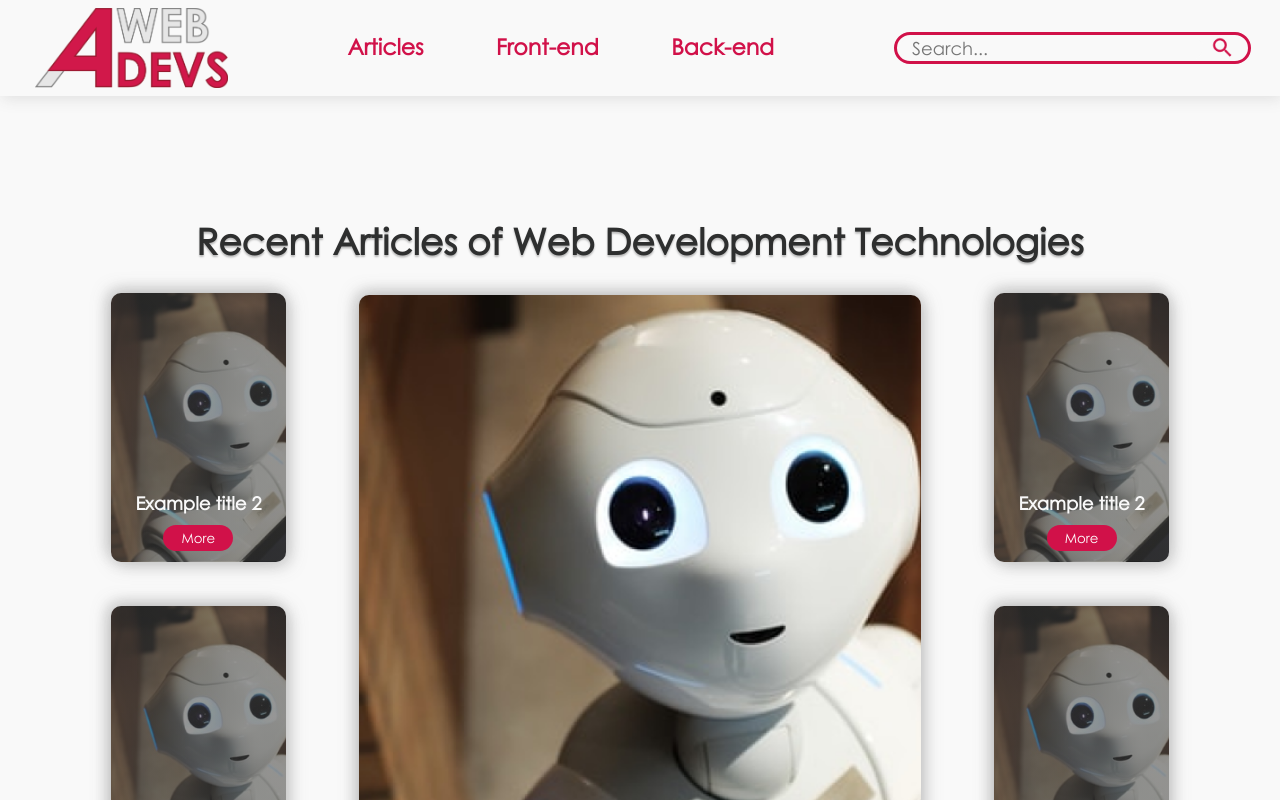
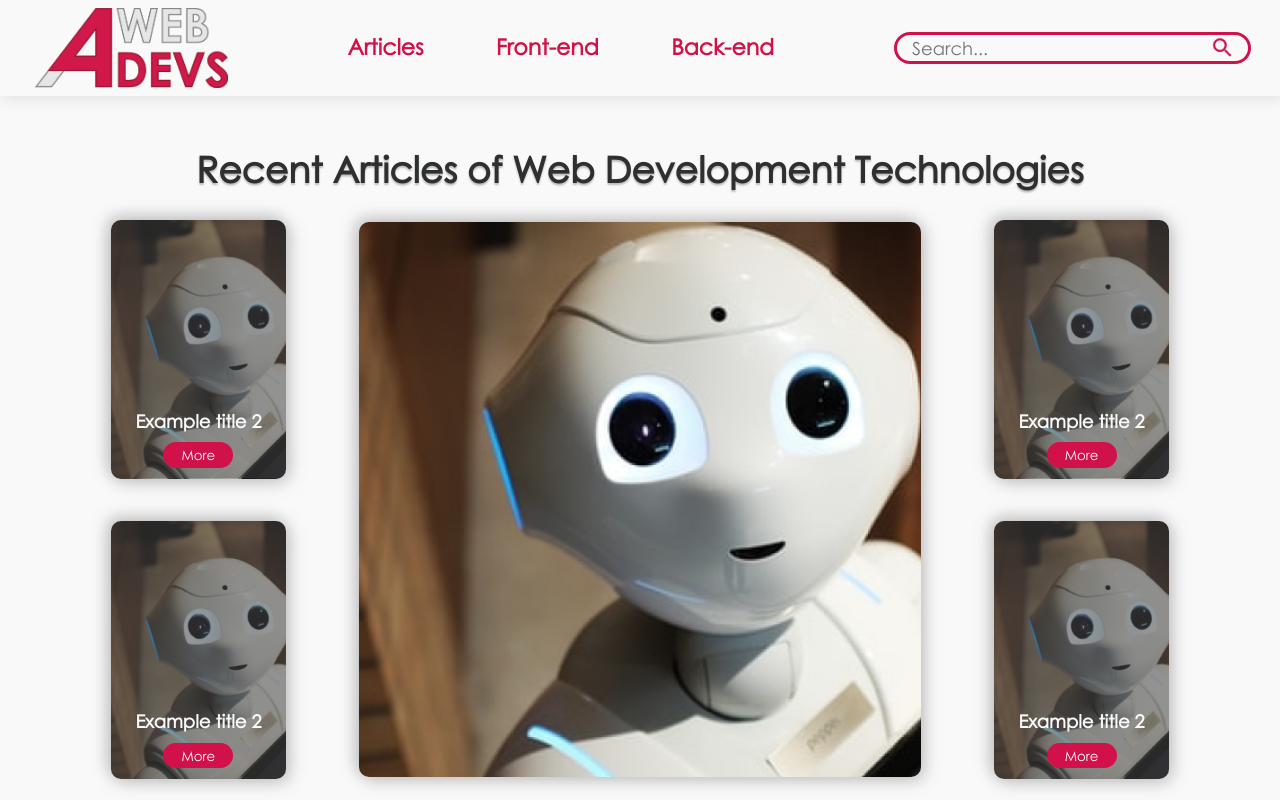
Before and after one commit to wilfredo-loreto/aWeb4Devs, a Next.js app: page / in a window 1280 px wide. Shown: the top 800 px of the page. Built offline with nearby package versions, Linux system fonts and the light colour scheme.

Commit message:
Merged footer and carousel seccusfully

```diff
--- a/components/Footer.module.scss
+++ b/components/Footer.module.scss
@@ -6,10 +6,10 @@
   flex-flow: row nowrap;
   justify-content: space-around;
   width: 100%;
-  height: 50vh;
+  min-height: 50vh;
   background-color: $background-color;
   box-shadow: 0 -5px 10px -5px $black;
-  overflow: hidden;
+  height: fit-content;
   .titles {
     text-align: center;
     font-family: "Century";
--- a/components/News.module.scss
+++ b/components/News.module.scss
@@ -6,11 +6,11 @@
   flex-flow: column nowrap;
   align-items: center;
   justify-content: space-around;
-  height: 88vh;
+  height: 85vh;
   width: 88%;
   margin: auto;
+  padding-top: 3vh;
   background-color: $background-color;
-  margin-top: 12vh;
   .subcontainer {
     height: 100%;
     width: 100%;
```
